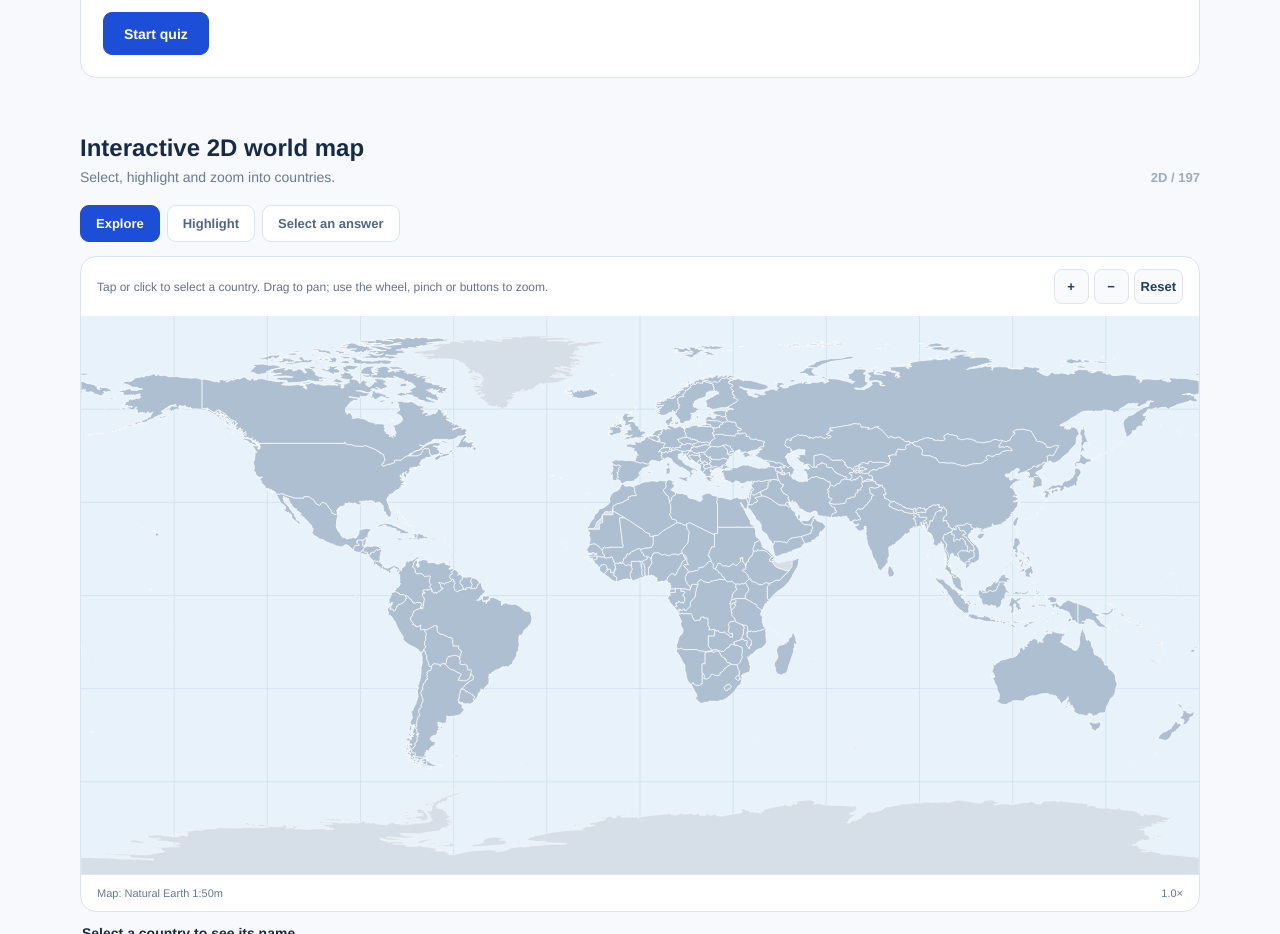
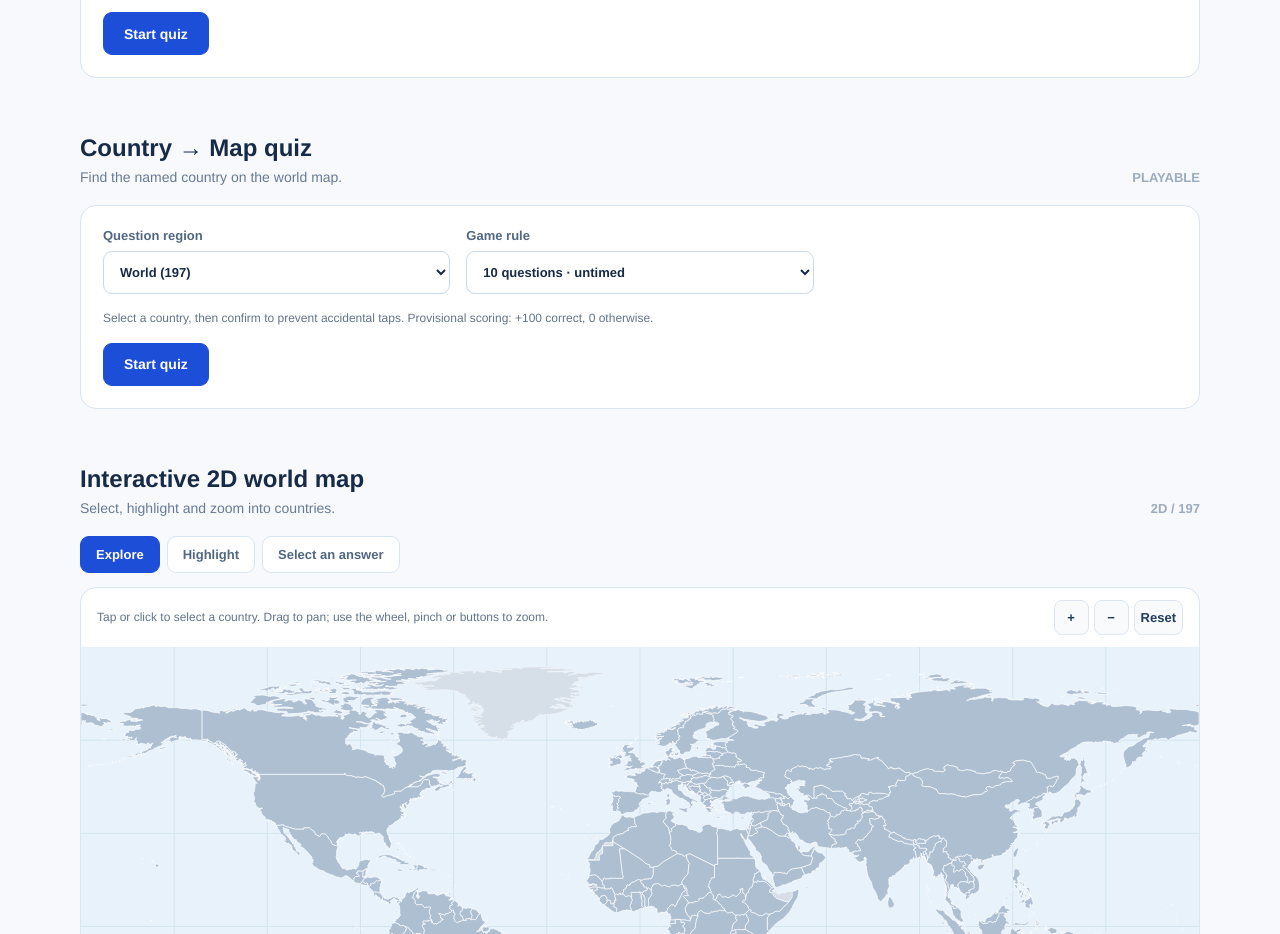
Before and after one commit to naoiw/geo-quiz, a React (Vite) app: page / in a window 1280 px wide. Shown: the part 1000-1934 px from the top of the page. Built offline with nearby package versions, Linux system fonts and the light colour scheme.

Commit message:
feat: connect country-to-map quiz to homepage

```diff
--- a/src/app/App.tsx
+++ b/src/app/App.tsx
@@ -2,6 +2,7 @@ import { useState } from "react";
 import { ModeCard } from "../components/ModeCard";
 import { MapToNameQuiz } from "../features/quiz/MapToNameQuiz";
 import { FlagToNameQuiz } from "../features/quiz/FlagToNameQuiz";
+import { NameToMapQuiz } from "../features/quiz/NameToMapQuiz";
 import { countries, findCountry, getCountryName } from "../country-data";
 import { quizModes } from "../features/quiz/modes";
 import { CountryFlag } from "../flags/CountryFlag";
@@ -69,6 +70,7 @@ export function App() {
 
         <MapToNameQuiz locale={locale} />
         <FlagToNameQuiz locale={locale} />
+        <NameToMapQuiz locale={locale} />
 
         <section className="map-demo" aria-labelledby="map-title">
           <div className="section-heading">
```
